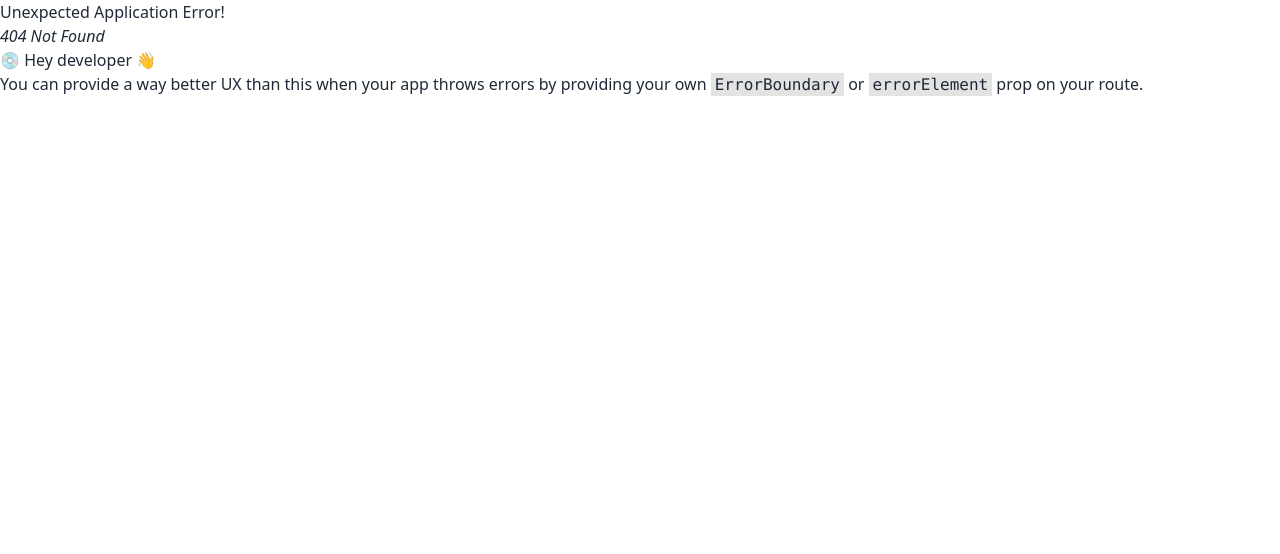
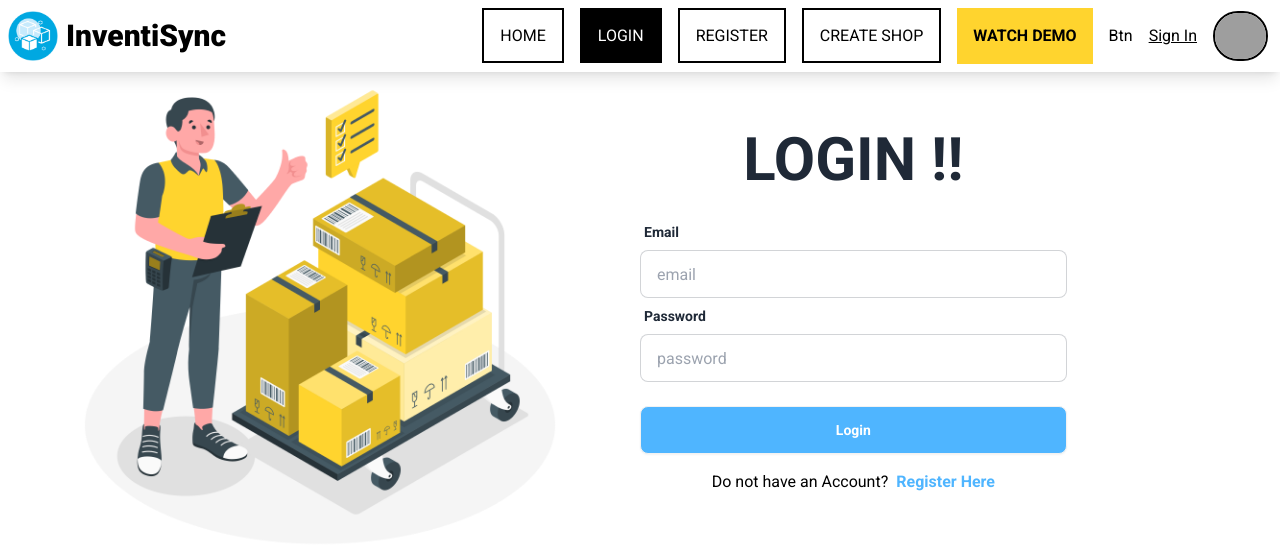
Before and after one commit to shakib-anwar-nibir17/inventisync-sn17-client, a React (Vite) app: page /login in a window 1280 px wide. Before the commit this address had no page. Shown: the top 554 px of the page. Built offline with nearby package versions, Linux system fonts and the light colour scheme; grey boxes are pictures that could not be loaded.

Commit message:
style- login page

```diff
--- a/package.json
+++ b/package.json
@@ -16,6 +16,7 @@
     "react": "^18.2.0",
     "react-dom": "^18.2.0",
     "react-helmet-async": "^2.0.1",
+    "react-hook-form": "^7.48.2",
     "react-router-dom": "^6.20.0",
     "sort-by": "^1.2.0"
   },
--- /dev/null
+++ b/src/Pages/Login/Login.jsx
@@ -0,0 +1,82 @@
+import { useForm } from "react-hook-form";
+import image from "../../assets/signup.png";
+import { Link } from "react-router-dom";
+
+const Login = () => {
+  const {
+    register,
+    handleSubmit,
+    formState: { errors },
+  } = useForm();
+
+  const onSubmit = (data) => {
+    console.log(data);
+  };
+  return (
+    <div className="flex justify-center items-center">
+      <div className="lg:w-1/2">
+        <img className="w-[75%] mx-auto" src={image} alt="" />
+      </div>
+      <div className="lg:w-1/2">
+        <h2 className="lg:w-2/3 text-6xl font-bold text-center">LOGIN !!</h2>
+        <form onSubmit={handleSubmit(onSubmit)} className="lg:w-2/3 mt-6">
+          <div className="form-control">
+            <label className="label">
+              <span className="label-text font-bold">Email</span>
+            </label>
+            <input
+              type="email"
+              {...register("email", { required: true })}
+              placeholder="email"
+              className="input input-bordered"
+            />
+            {errors.email && (
+              <p className="text-red-600 mt-4">First name is required</p>
+            )}
+          </div>
+          <div className="form-control">
+            <label className="label">
+              <span className="label-text font-bold">Password</span>
+            </label>
+            <input
+              type="password"
+              {...register("password", {
+                required: true,
+                pattern:
+                  /^(?=.*[a-z])(?=.*[A-Z])(?=.*\d)(?=.*[@$!%*?&])[A-Za-z\d@$!%*?&]{8,}$/,
+              })}
+              placeholder="password"
+              className="input input-bordered "
+            />
+            {errors.password?.type === "required" && (
+              <p className="text-red-600 mt-4">Password is required</p>
+            )}
+            {errors.password?.type === "pattern" && (
+              <p className="text-red-600 mt-4">
+                Invalid Format. Password must contain one uppercase, one
+                lowercase, one special character and single digit
+              </p>
+            )}
+          </div>
+          <div className="form-control mt-6">
+            <input
+              className="btn bg-custom-main2 text-white font-semibold hover:bg-custom-main2"
+              type="submit"
+              value="Login"
+            />
+          </div>
+          <p className="text-black mt-4 text-center ">
+            Do not have an Account?
+            <Link to="/login">
+              <span className="font-bold ml-2 text-custom-main2">
+                Register Here
+              </span>
+            </Link>
+          </p>
+        </form>
+      </div>
+    </div>
+  );
+};
+
+export default Login;
--- /dev/null
+++ b/src/Providers/AuthProviders.jsx
@@ -0,0 +1,5 @@
+const AuthProviders = () => {
+  return <div></div>;
+};
+
+export default AuthProviders;
--- a/src/Routes/Routes.jsx
+++ b/src/Routes/Routes.jsx
@@ -1,6 +1,7 @@
 import { createBrowserRouter } from "react-router-dom";
 import MainLayout from "../Layout/MainLayout";
 import Home from "../Pages/Home/Home";
+import Login from "../Pages/Login/Login";
 
 const Routes = createBrowserRouter([
   {
@@ -11,6 +12,10 @@ const Routes = createBrowserRouter([
         path: "/",
         element: <Home></Home>,
       },
+      {
+        path: "/login",
+        element: <Login></Login>,
+      },
     ],
   },
 ]);
--- /dev/null
+++ b/src/Shared/Footer/Footer.jsx
@@ -0,0 +1,5 @@
+const Footer = () => {
+  return <div></div>;
+};
+
+export default Footer;
```
Also changed, not shown: src/assets/signup.png (added), 1 other file (tests, documents, lock files or other folders).
